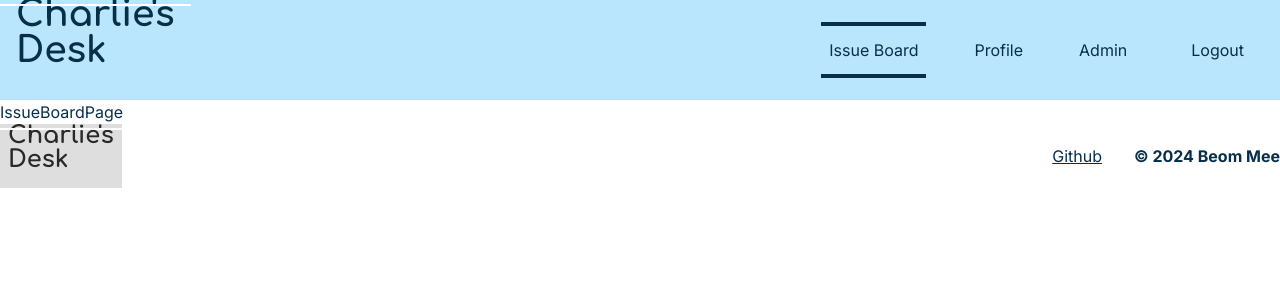
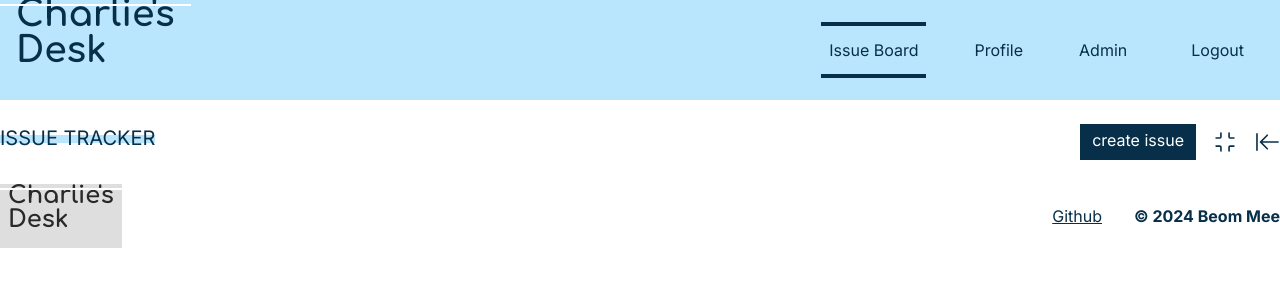
Before and after one commit to badeyesightcat/stackblitz-next-trial, a Next.js app: page /issue-board in a window 1280 px wide. Shown: the top 300 px of the page. Built offline with nearby package versions, Linux system fonts and the light colour scheme.

Commit message:
Add a header section for issue tracker page

```diff
--- a/app/issue-board/page.tsx
+++ b/app/issue-board/page.tsx
@@ -1,7 +1,12 @@
+import IssueTrackingHeader from "@/components/IssueTrackingHeader";
 import React from "react";
 
 const IssueBoardPage = () => {
-  return <div>IssueBoardPage</div>;
+  return (
+    <>
+      <IssueTrackingHeader />
+    </>
+  );
 };
 
 export default IssueBoardPage;
```
